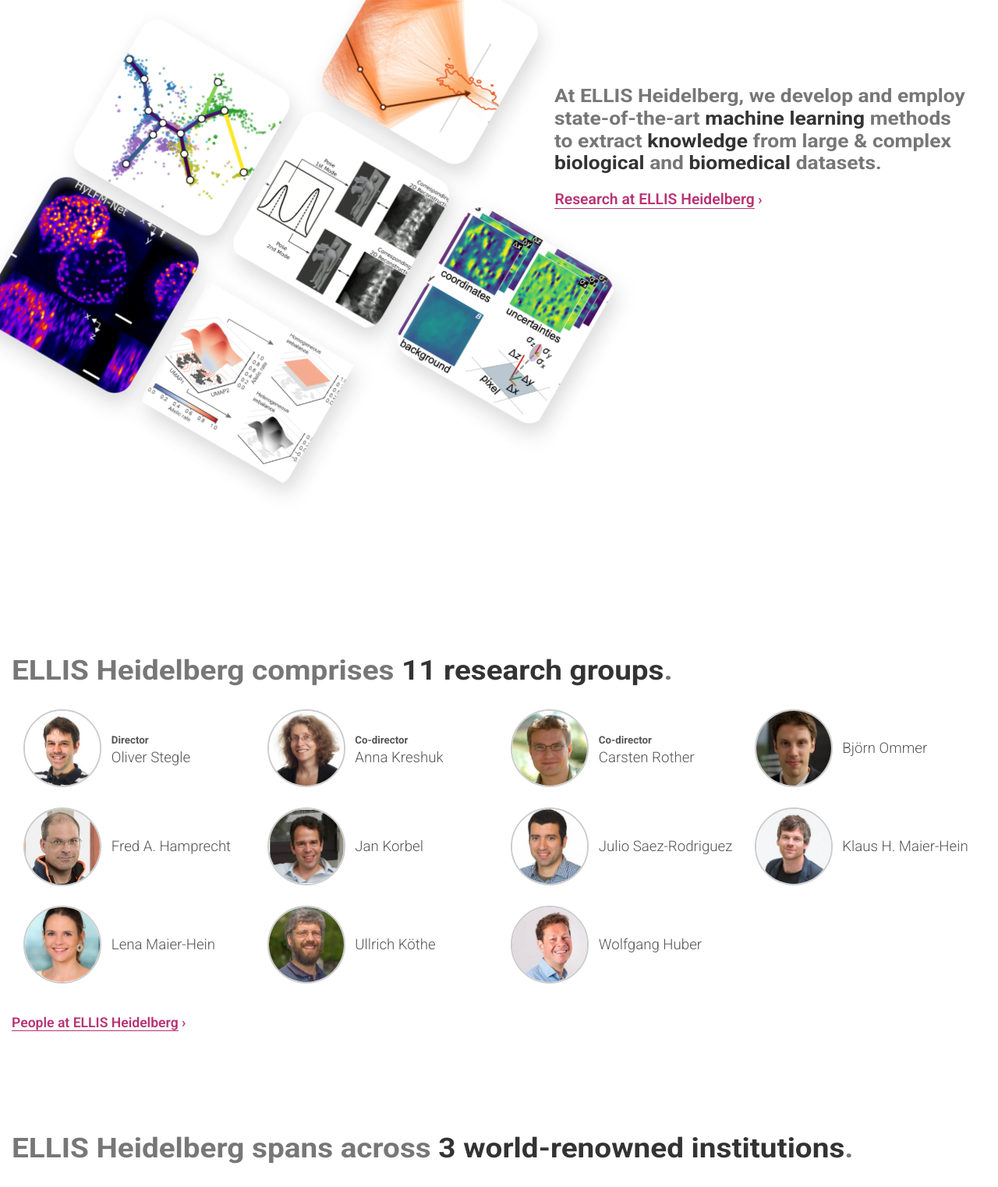
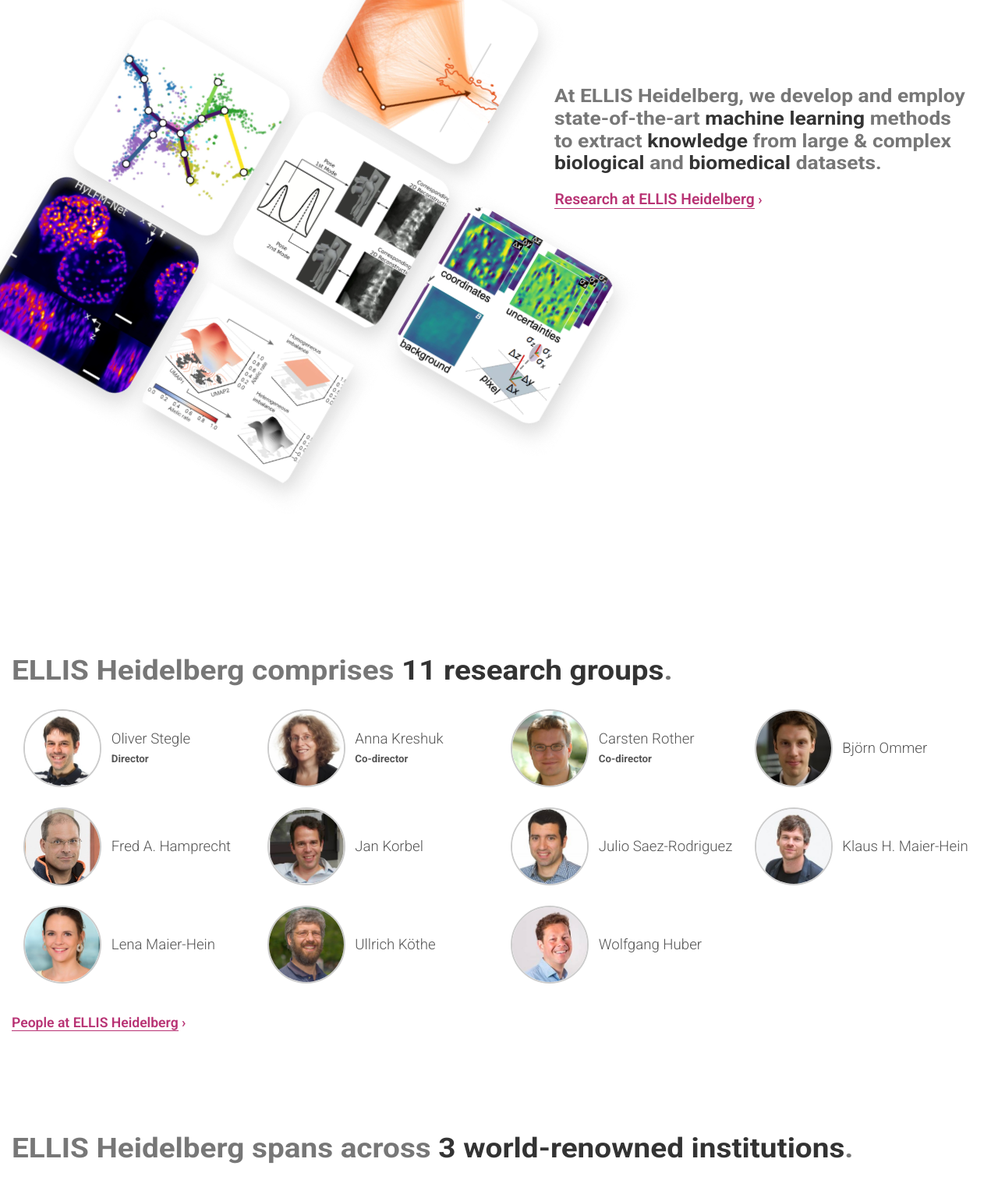
Before and after one commit to n-govindarajan/ellis-life-hd.github.io, a Jekyll site: the page built from pages/0-home.md, in a window 1280 px wide, cut to the strip 1167-2690 px from the top of the page. Shown: the whole strip at 78% size. Built offline with Jekyll 4.4.1, drawn with Linux system fonts in a browser that asks for light colours.

Commit message:
changer order ppl name/tag

```diff
--- a/_includes/brand-people.html
+++ b/_includes/brand-people.html
@@ -6,7 +6,7 @@
             <div class="col-xl-3 col-lg-4 col-md-6 col-sm-12 py-vw1">
                 <div class="people-photowrap">
                     <div class="people-photo"><img src="/assets/img/{{ p.photo }}"></div>
-                    <div class="people-name"><p>{% if p.role %}<span class="people-tag">{{ p.role | capitalize }}</span><br>{% endif %}{{ p.name }}</p></div>
+                    <div class="people-name"><p>{{ p.name }}{% if p.role %}<br><span class="people-tag">{{ p.role | capitalize }}</span>{% endif %}</p></div>
                 </div>
             </div>
             {% endfor %}
```
